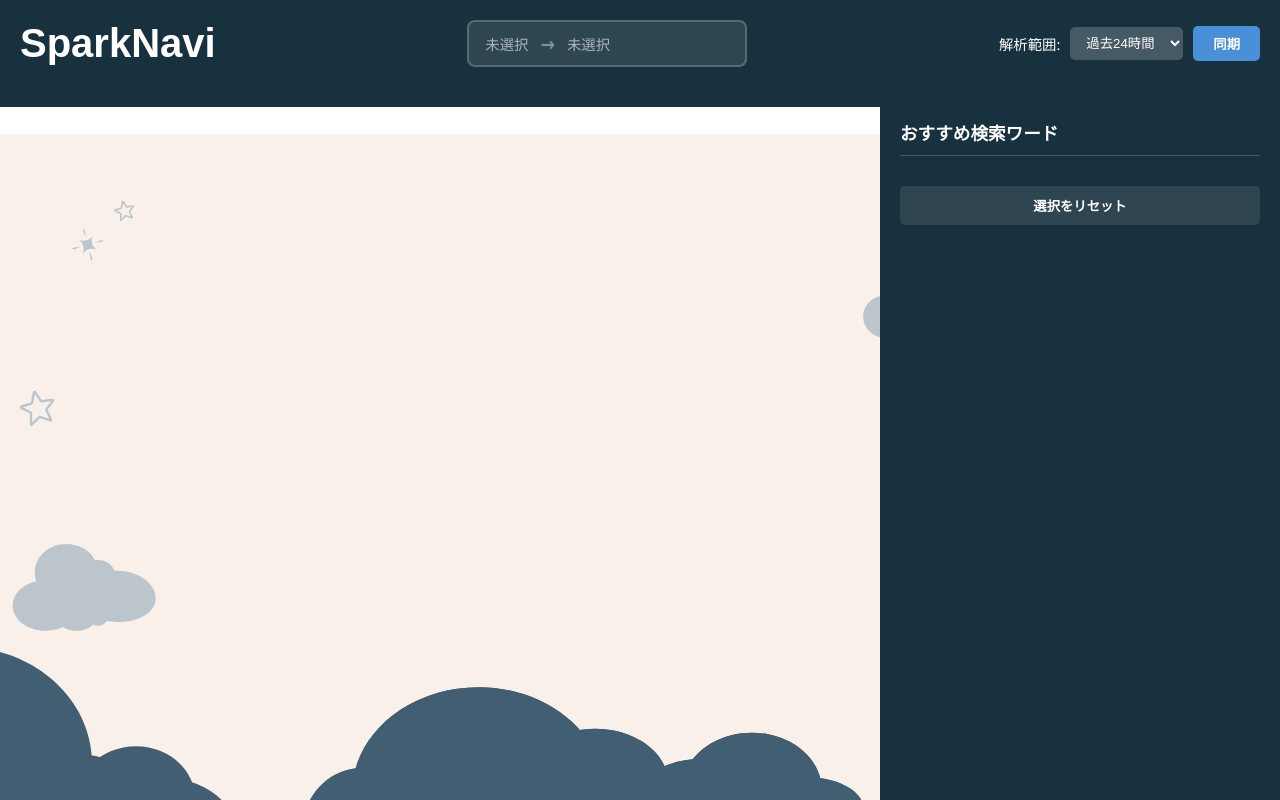
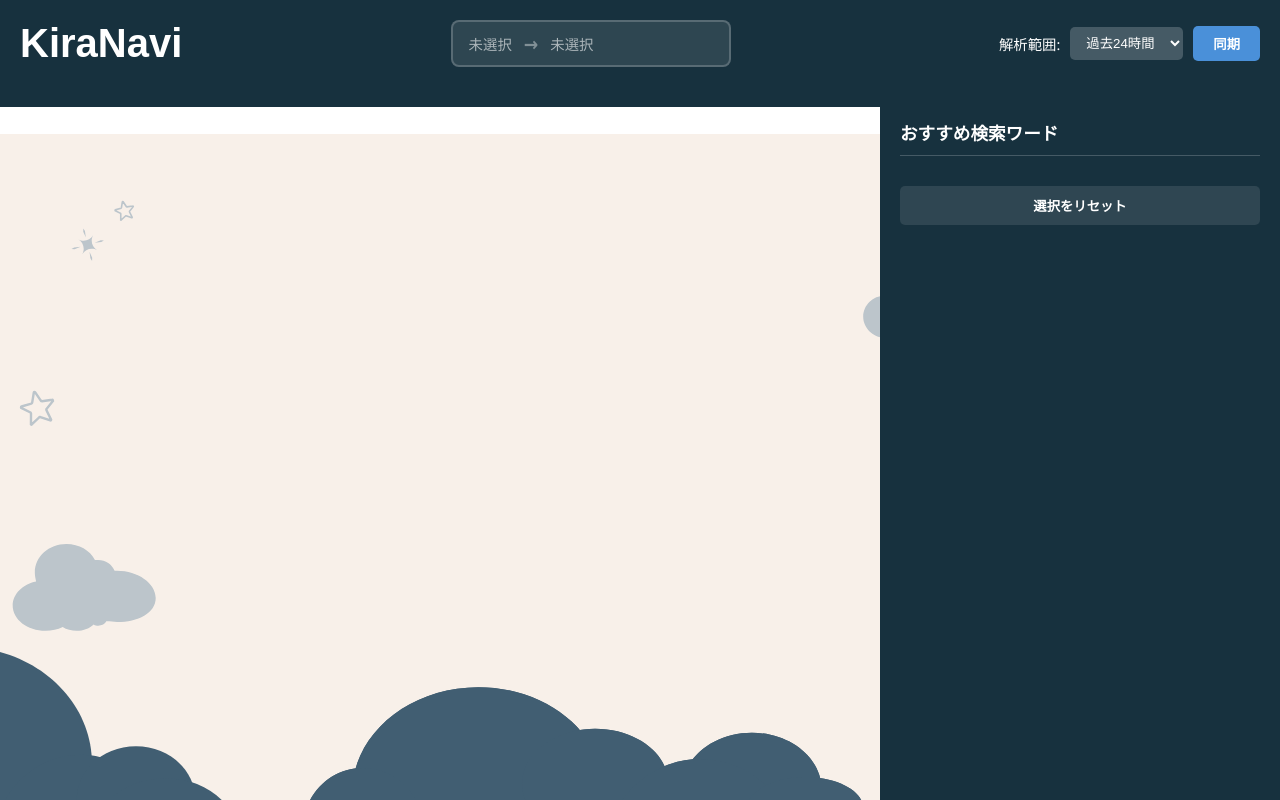
Before and after one commit to p2hacks2025/pre-26, a browser extension: page extension/ui/dashboard.html in a window 1280 px wide. Drawn offline with nearby package versions, Linux system fonts and the light colour scheme.

Commit message:
名称の変更

```diff
--- a/extension/ui/dashboard.html
+++ b/extension/ui/dashboard.html
@@ -3,12 +3,12 @@
 <head>
   <meta charset="UTF-8">
   <meta name="viewport" content="width=device-width, initial-scale=1.0">
-  <title>SparkNavi</title>
+  <title>KiraNavi</title>
   <link rel="stylesheet" href="dashboard.css">
 </head>
 <body>
   <div id="controls">
-    <h1>SparkNavi</h1>
+    <h1>KiraNavi</h1>
 
     <!-- 選択ノード表示（サイドバーから移動） -->
     <div id="selected-nodes">
```
Also changed, not shown: extension/manifest.json, 1 other file.
